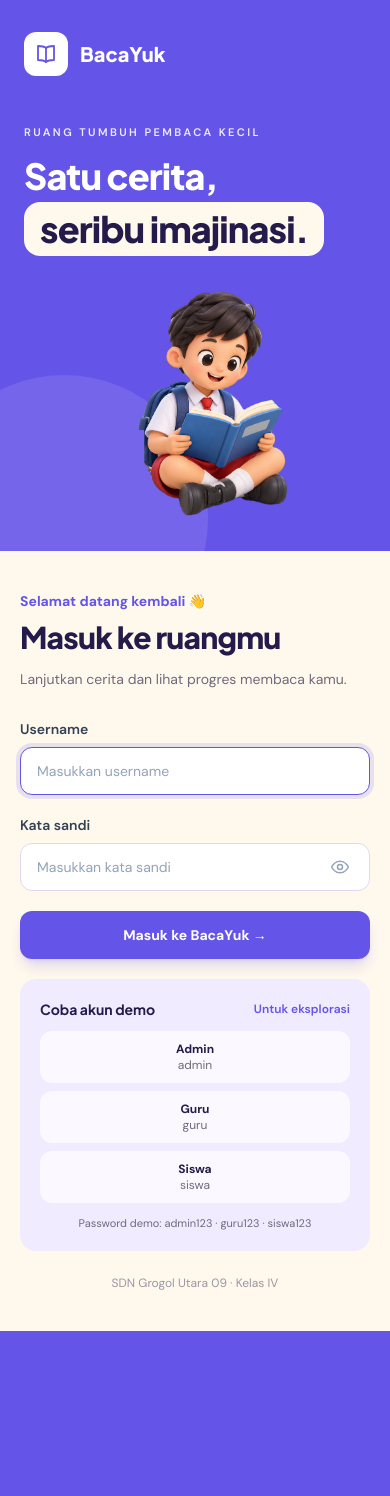
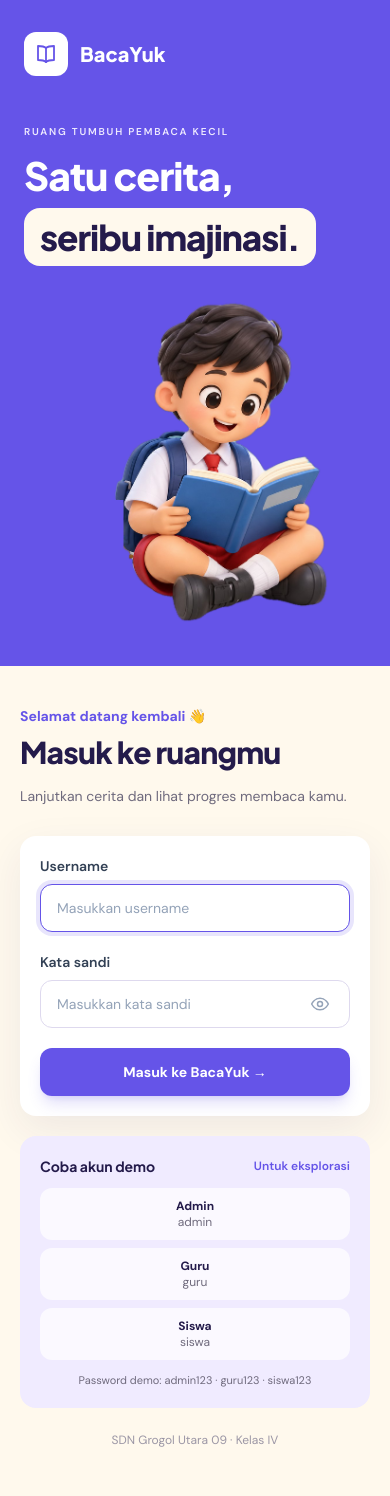
Before and after one commit to Rizki2629/bacayuk, a CodeIgniter 4 app: the page made by app/Views/auth/login.php in a window 390 px wide. Before the commit the page ends 1331 px from the top, so only its background shows below. Run offline with PHP 8.4 and a stand-in for CodeIgniter, Linux system fonts and the light colour scheme; the template is opened without the code that fills it, so the values that code supplies are empty; some libraries are stand-ins or nearby versions.

Commit message:
Login v2.1 overlap-fix: hero mobile tanpa min-height & dekorasi sembunyi di bawah lg, ilustrasi di area alur khusus (min-h 210/280), headline clamp responsif, form selalu berkartu

```diff
--- a/app/Views/auth/login.php
+++ b/app/Views/auth/login.php
@@ -1,23 +1,25 @@
 <!DOCTYPE html>
 <html lang="id"><head><meta charset="UTF-8"><meta name="viewport" content="width=device-width, initial-scale=1.0"><title>Masuk — BacaYuk</title><link rel="preconnect" href="https://fonts.googleapis.com"><link rel="preconnect" href="https://fonts.gstatic.com" crossorigin><link href="https://fonts.googleapis.com/css2?family=DM+Sans:wght@400;500;600;700&family=Plus+Jakarta+Sans:wght@600;700;800&display=swap" rel="stylesheet"><script src="<?= base_url('assets/js/tailwind-play.js')?>"></script><style>*{box-sizing:border-box}body{margin:0;font-family:'DM Sans',sans-serif}.font-display{font-family:'Plus Jakarta Sans',sans-serif}input{color-scheme:light}</style></head>
 <body class="min-h-dvh w-full overflow-x-hidden bg-[#FFF9ED] text-[#241B4B]">
-<div class="mx-auto flex min-h-dvh w-full max-w-[1536px] flex-col lg:flex-row">
-<section class="relative flex min-h-[440px] w-full flex-col overflow-hidden bg-[#6554E8] px-6 py-8 sm:min-h-[500px] sm:px-10 sm:py-12 lg:min-h-dvh lg:w-1/2 lg:justify-between lg:px-16 lg:py-16">
+<div class="mx-auto flex w-full max-w-[1536px] flex-col lg:min-h-dvh lg:flex-row">
+<section class="relative flex w-full flex-col overflow-hidden bg-[#6554E8] px-6 pt-8 pb-10 sm:px-10 sm:pt-10 sm:pb-12 lg:min-h-dvh lg:w-1/2 lg:justify-between lg:px-16 lg:py-16">
 <div class="pointer-events-none absolute -right-24 -top-24 hidden size-80 rounded-full bg-violet-400/30 lg:block"></div>
-<div class="pointer-events-none absolute -bottom-28 -left-20 size-72 rounded-full bg-white/10"></div>
-<div class="relative z-10 mx-auto flex w-full max-w-xl flex-1 flex-col">
-<div class="mb-12 flex items-center gap-3 text-lg font-bold text-white sm:mb-16"><div class="grid size-11 place-items-center rounded-xl bg-white text-[#6554E8]"><svg width="24" height="24" viewBox="0 0 24 24" fill="none" stroke="currentColor" stroke-width="1.8" stroke-linecap="round" stroke-linejoin="round"><path d="M12 6c-1.8-1.6-4-2-8-2v14c4 0 6.2.4 8 2 1.8-1.6 4-2 8-2V4c-4 0-6.2.4-8 2Z"/><path d="M12 6v14"/></svg></div><span class="font-display text-xl font-extrabold">BacaYuk</span></div>
-<p class="text-[11px] font-semibold uppercase tracking-[0.22em] text-violet-100 sm:text-xs">Ruang tumbuh pembaca kecil</p>
-<h1 class="font-display mt-4 max-w-xl text-4xl font-extrabold leading-[1.05] tracking-tight text-white sm:text-5xl lg:text-6xl">Satu cerita,<br><span class="mt-2 inline-block rounded-2xl bg-[#FFF9ED] px-4 py-2 text-[#241B4B] sm:px-5 sm:py-2">seribu imajinasi.</span></h1>
+<div class="pointer-events-none absolute -bottom-24 -left-24 hidden size-80 rounded-full bg-violet-400/20 lg:block"></div>
+<div class="relative z-10 mx-auto flex w-full max-w-xl flex-col lg:flex-1">
+<div class="mb-12 flex shrink-0 items-center gap-3 text-lg font-bold text-white sm:mb-16"><div class="grid size-11 place-items-center rounded-xl bg-white text-[#6554E8]"><svg width="24" height="24" viewBox="0 0 24 24" fill="none" stroke="currentColor" stroke-width="1.8" stroke-linecap="round" stroke-linejoin="round"><path d="M12 6c-1.8-1.6-4-2-8-2v14c4 0 6.2.4 8 2 1.8-1.6 4-2 8-2V4c-4 0-6.2.4-8 2Z"/><path d="M12 6v14"/></svg></div><span class="font-display text-xl font-extrabold">BacaYuk</span></div>
+<p class="text-[10px] font-semibold uppercase leading-4 tracking-[0.18em] text-violet-100 sm:text-xs sm:tracking-[0.22em]">Ruang tumbuh pembaca kecil</p>
+<h1 class="font-display mt-4 max-w-full text-[clamp(2.25rem,10vw,3rem)] font-extrabold leading-[1.02] tracking-tight text-white sm:max-w-xl sm:text-5xl lg:text-6xl"><span class="block">Satu cerita,</span><span class="mt-3 block w-fit max-w-full rounded-2xl bg-[#FFF9ED] px-4 py-3 text-[clamp(2rem,9vw,2.75rem)] leading-[0.98] text-[#241B4B] sm:px-5 sm:text-[clamp(2rem,9vw,3.5rem)]">seribu imajinasi.</span></h1>
 <p class="mt-6 hidden max-w-lg text-sm leading-6 text-violet-100 sm:block sm:text-base">Catat perjalanan membaca, rayakan setiap halaman, dan tumbuhkan kebiasaan hebat bersama BacaYuk.</p>
-<img src="<?= base_url('assets/3d/baca-anak-potong.png')?>" alt="Anak sedang membaca buku" class="mx-auto mt-8 w-48 object-contain sm:mt-10 sm:w-60 lg:mt-4 lg:w-[min(30vw,380px)]">
-<p class="mt-5 hidden max-w-xs self-end text-sm leading-6 text-violet-100 lg:block lg:mt-auto">&ldquo;Membaca adalah jendela menuju dunia yang lebih luas.&rdquo;</p>
+<div class="relative z-10 mt-8 flex min-h-[210px] items-end justify-center sm:mt-10 sm:min-h-[280px] lg:mt-4 lg:min-h-0 lg:flex-1">
+<img src="<?= base_url('assets/3d/baca-anak-potong.png')?>" alt="Anak sedang membaca buku" class="relative z-10 block w-[min(70vw,280px)] max-w-full object-contain sm:w-[min(55vw,330px)] lg:w-[min(30vw,380px)]">
+</div>
+<p class="relative z-10 mt-5 hidden max-w-xs self-end text-sm leading-6 text-violet-100 lg:block">&ldquo;Membaca adalah jendela menuju dunia yang lebih luas.&rdquo;</p>
 </div>
 </section>
-<main class="flex w-full items-center justify-center px-5 py-10 sm:px-8 sm:py-14 lg:w-1/2 lg:px-16 lg:py-16">
+<main class="flex w-full flex-col items-center justify-start bg-[#FFF9ED] px-5 pt-10 pb-12 sm:px-8 sm:pt-14 sm:pb-16 lg:w-1/2 lg:justify-center lg:px-16 lg:py-16">
 <div class="w-full max-w-[440px]">
-<div class="mb-7 sm:mb-8"><p class="text-sm font-bold text-[#6554E8]">Selamat datang kembali &#128075;</p><h2 class="font-display mt-2 text-3xl font-extrabold tracking-tight text-[#241B4B] sm:text-4xl">Masuk ke ruangmu</h2><p class="mt-3 text-sm leading-6 text-[#6F6A7D] sm:text-base">Lanjutkan cerita dan lihat progres membaca kamu.</p></div>
-<div class="sm:rounded-2xl sm:bg-white sm:p-7 sm:shadow-[0_14px_40px_rgba(57,42,110,0.08)]">
+<div class="mb-7 sm:mb-8"><p class="text-sm font-bold text-[#6554E8]">Selamat datang kembali &#128075;</p><h2 class="font-display mt-2 text-3xl font-extrabold leading-tight tracking-tight text-[#241B4B] sm:text-4xl">Masuk ke ruangmu</h2><p class="mt-3 text-sm leading-6 text-[#6F6A7D] sm:text-base">Lanjutkan cerita dan lihat progres membaca kamu.</p></div>
+<div class="rounded-2xl bg-white p-5 shadow-[0_14px_40px_rgba(57,42,110,0.08)] sm:p-7">
 <form method="post" action="<?= base_url('login')?>" class="space-y-5"><?= csrf_field()?>
 <?php if(session()->getFlashdata('error')):?><div class="rounded-xl bg-[#FFE7EC] px-4 py-3 text-sm font-semibold text-[#A23C56]"><?= esc(session()->getFlashdata('error'))?></div><?php endif;?>
 <?php if(session()->getFlashdata('success')):?><div class="rounded-xl bg-[#E7F7F2] px-4 py-3 text-sm font-semibold text-[#247A68]"><?= esc(session()->getFlashdata('success'))?></div><?php endif;?>
```
